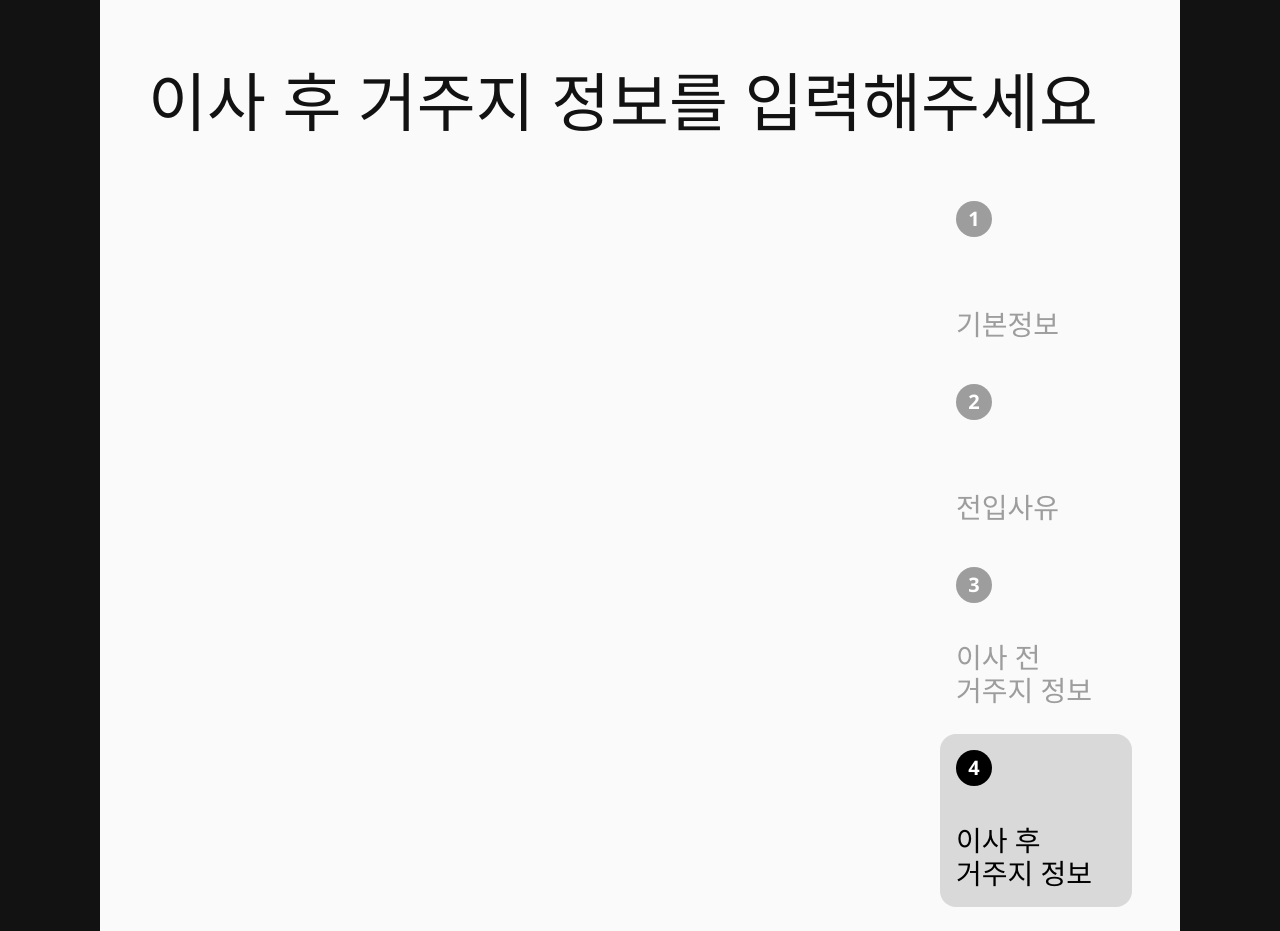
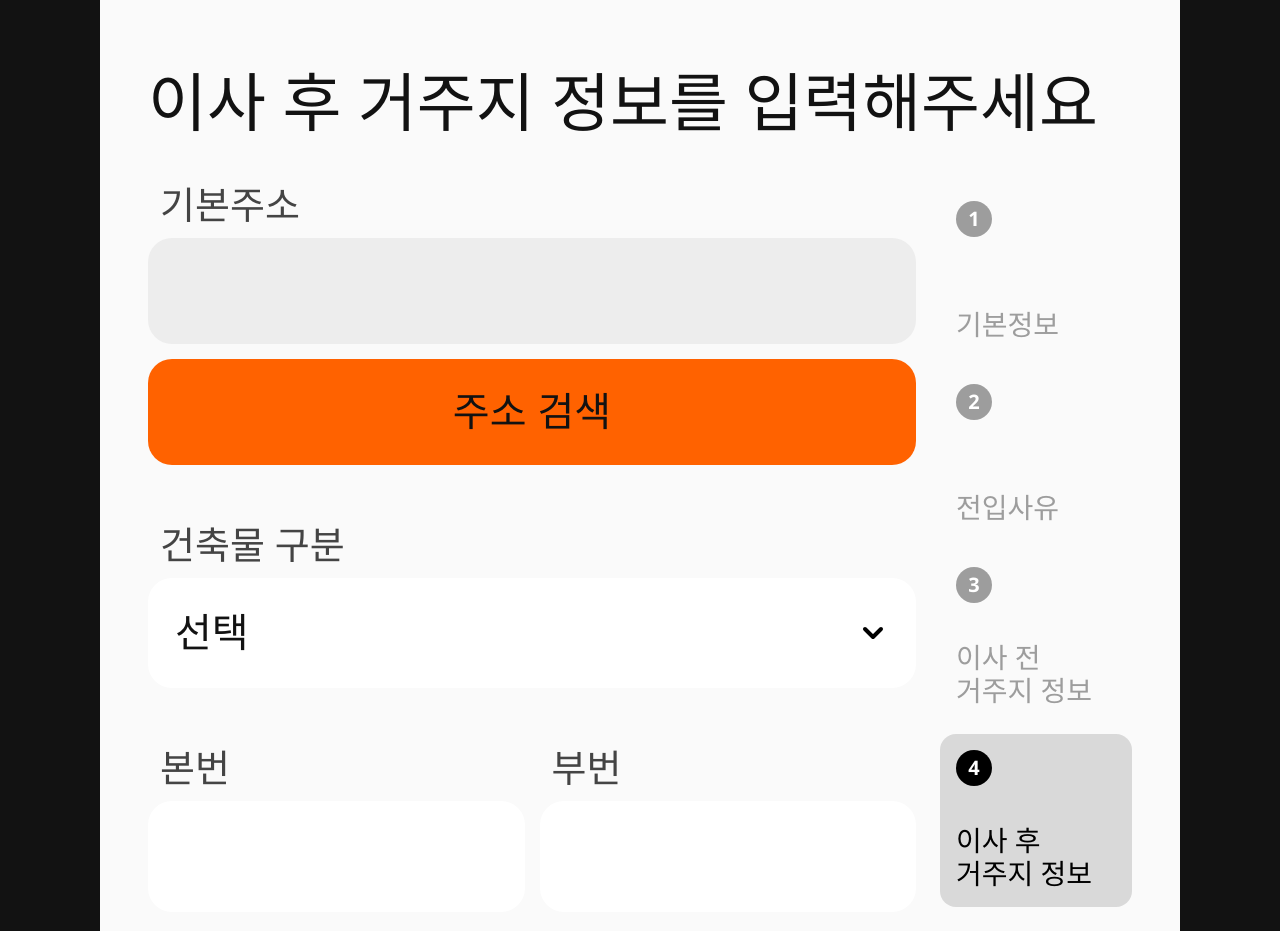
Before and after one commit to KNU-team-kim/barrier-free-kiosk-web, a React (Vite) app: page /move-in/step-4 in a window 1280 px wide. Shown: the top 931 px of the page. Built offline with nearby package versions, Linux system fonts and the light colour scheme; the HTML template or start-up script is replaced by a standard one; a web font is replaced by a local one.

Commit message:
feat, design: Step4 UI 구현, daum 주소검색 연동

```diff
--- a/src/features/movein/config.js
+++ b/src/features/movein/config.js
@@ -21,6 +21,13 @@ export const SERVICE_OPTIONS = [
   "초등학교 배정 정보 신청",
   "전기 사용자 명의변경 신청",
   "사회적 배려 대상자를 위한 요금감면 일괄신청",
+];
+
+export const BUILDING_TYPES = ["지상", "지하"];
+
+export const HOUSEHOLD_FORMATION_TYPE = [
+  "이사온 사람끼리 세대 구성 (빈집으로 이사)",
+  "이사온 곳에 기존에 살고 있는 세대주가 있는 경우",
 ];
 
 export const SIGUNGU = {
--- a/src/pages/movein/Step4.jsx
+++ b/src/pages/movein/Step4.jsx
@@ -1,19 +1,52 @@
 import styled from "styled-components";
 import { useNavigate } from "react-router-dom";
-import { MOVEIN_STEPS } from "../../features/movein/config";
+
 import ProcessLayout from "../../layouts/ProcessLayout";
+import {
+  BUILDING_TYPES,
+  HOUSEHOLD_FORMATION_TYPE,
+  MOVEIN_STEPS,
+} from "../../features/movein/config";
+
 import { useMoveInStore } from "../../store/moveInStore";
+import ActionButton from "../../components/common/ActionButton";
+import LabelText from "../../components/common/LabelText";
+import SelectInput from "../../components/inputs/SelectInput";
+import NumberInput from "../../components/inputs/NumberInput";
+import TextInput from "../../components/inputs/TextInput";
+import RadioList from "../../components/inputs/RadioList";
+import { ensureDaumPostcode } from "../../services/daumPostcode";
 
 export default function Step4() {
   const navigate = useNavigate();
-  const { data, setField /*, validateStep1*/ } = useMoveInStore();
+  const { data, setField } = useMoveInStore();
 
-  const onNext = () => {
-    // if (!validateStep1()) return;
-    navigate("../step-5");
-  };
-  const onPrev = () => {
-    navigate("../step-3");
+  const {
+    baseAddress = "",
+    buildingType = "", // "지상" | "지하"
+    mainNumber = "", // 본번
+    subNumber = "", // 부번
+    extraAddress = "",
+    householdMethod = "", // 세대 구성 방법
+  } = data;
+
+  const onPrev = () => navigate("../step-3");
+  const onNext = () => navigate("../step-5");
+
+  const openAddressSearch = async () => {
+    try {
+      await ensureDaumPostcode();
+      new window.daum.Postcode({
+        oncomplete: function (data) {
+          // 도로명/지번 우선순위는 서비스 정책에 맞게 조정 가능
+          const addr = data.roadAddress || data.jibunAddress || "";
+          if (addr) setField("baseAddress", addr);
+        },
+      }).open();
+    } catch (e) {
+      console.error(e);
+      // 필요 시 토스트/에러표시
+    }
   };
 
   return (
@@ -21,16 +54,150 @@ export default function Step4() {
       title="이사 후 거주지 정보를 입력해주세요"
       steps={MOVEIN_STEPS}
       current={4}
+      onPrev={onPrev}
       onNext={onNext}
-      onPrev={onPrev}
     >
-      <FormWrap></FormWrap>
+      <FormWrap>
+        <Section>
+          <Subtitle>기본주소</Subtitle>
+          <AddressDisplay aria-live="polite">
+            {baseAddress ? (
+              baseAddress
+            ) : (
+              <Hidden aria-hidden>히든 스페이스</Hidden>
+            )}
+          </AddressDisplay>
+          <ActionButton onClick={openAddressSearch}>주소 검색</ActionButton>
+        </Section>
+        <Section>
+          <Subtitle>건축물 구분</Subtitle>
+          <SelectInput
+            value={buildingType}
+            onChange={(e) => setField("buildingType", e.target.value)}
+            options={BUILDING_TYPES}
+            ariaLabel="건축물 구분 선택"
+            placeholder="선택"
+          />
+        </Section>
+        <Section>
+          <TwoColLabel>
+            <Subtitle>본번</Subtitle>
+            <Subtitle>부번</Subtitle>
+          </TwoColLabel>
+          <TwoCol>
+            <NumberInput
+              value={mainNumber}
+              onChange={(v) => setField("mainNumber", v)}
+              ariaLabel="본번"
+              maxLength={5}
+            />
+            <NumberInput
+              value={subNumber}
+              onChange={(v) => setField("subNumber", v)}
+              ariaLabel="부번"
+              maxLength={5}
+            />
+          </TwoCol>
+        </Section>
+        <Section>
+          <Subtitle>그 외 주소</Subtitle>
+          <TextInput
+            value={extraAddress}
+            onChange={(v) => setField("extraAddress", v)}
+            ariaLabel="그 외 주소 입력"
+            maxLength={20}
+          />
+        </Section>
+        <Note>
+          상세한 주소가 있다면 그 외 주소란에 반드시 기재(미기재시 전입신고가
+          반려될 수 있음)
+          <br />
+          (건축물의 이름, 동 번호 및 호수까지 작성하고 호수가 없는 경우 총수를
+          작성)
+        </Note>
+        <Divider role="separator" aria-hidden />
+        <Section>
+          <LabelText>세대 구성 방법</LabelText>
+          <RadioList
+            options={HOUSEHOLD_FORMATION_TYPE}
+            value={householdMethod || ""}
+            onChange={(v) => setField("householdMethod", v)}
+            name="household-method"
+            legend="세대 구성 방법"
+            gap={30}
+          />
+        </Section>
+      </FormWrap>
     </ProcessLayout>
   );
 }
 
 const FormWrap = styled.div`
   display: grid;
-  gap: 40px;
+  gap: 60px;
   min-width: 0;
 `;
+
+const Section = styled.section`
+  display: grid;
+  gap: 15px;
+`;
+
+const Subtitle = styled.h2`
+  font-size: clamp(38px, 1.4vw, 42px);
+  font-weight: 400;
+  color: ${({ theme }) => theme.colors.dark};
+  margin: 0;
+  padding-left: 12px;
+  line-height: 1;
+`;
+
+const AddressDisplay = styled.div`
+  width: 100%;
+  padding: 30px 24px;
+  outline: none;
+  border: 3px solid transparent;
+  border-radius: 24px;
+  font-size: clamp(40px, 1.4vw, 44px);
+  font-weight: 500;
+  box-sizing: border-box;
+
+  background-color: ${({ theme }) => theme.colors.label};
+  color: ${({ theme }) => theme.colors.black};
+  line-height: 1;
+
+  word-break: keep-all;
+  overflow-wrap: anywhere;
+`;
+
+const Hidden = styled.span`
+  visibility: hidden;
+`;
+
+const TwoColLabel = styled.div`
+  display: grid;
+  grid-template-columns: 1fr 1fr;
+  gap: 15px;
+  align-items: end;
+`;
+
+const TwoCol = styled.div`
+  display: grid;
+  grid-template-columns: 1fr 1fr;
+  gap: 15px;
+`;
+
+const Note = styled.div`
+  font-size: clamp(36px, 1.1vw, 42px);
+  color: ${({ theme }) => theme.colors.gray};
+  line-height: 1.2;
+  padding-left: 12px;
+  word-break: keep-all;
+  overflow-wrap: anywhere;
+`;
+
+const Divider = styled.hr`
+  height: 1px;
+  border: 0;
+  background: ${({ theme }) => theme.colors.lightGray};
+`;
--- /dev/null
+++ b/src/services/daumPostcode.js
@@ -0,0 +1,24 @@
+export function ensureDaumPostcode() {
+  return new Promise((resolve, reject) => {
+    if (typeof window !== "undefined" && window.daum && window.daum.Postcode) {
+      resolve();
+      return;
+    }
+    const ID = "daum_postcode_script";
+    if (document.getElementById(ID)) {
+      // 이미 주입 중이라면 onload 대기
+      const tag = document.getElementById(ID);
+      tag.addEventListener("load", () => resolve(), { once: true });
+      tag.addEventListener("error", reject, { once: true });
+      return;
+    }
+    const script = document.createElement("script");
+    script.id = ID;
+    script.src =
+      "//t1.daumcdn.net/mapjsapi/bundle/postcode/prod/postcode.v2.js";
+    script.async = true;
+    script.onload = () => resolve();
+    script.onerror = (e) => reject(e);
+    document.body.appendChild(script);
+  });
+}
```
